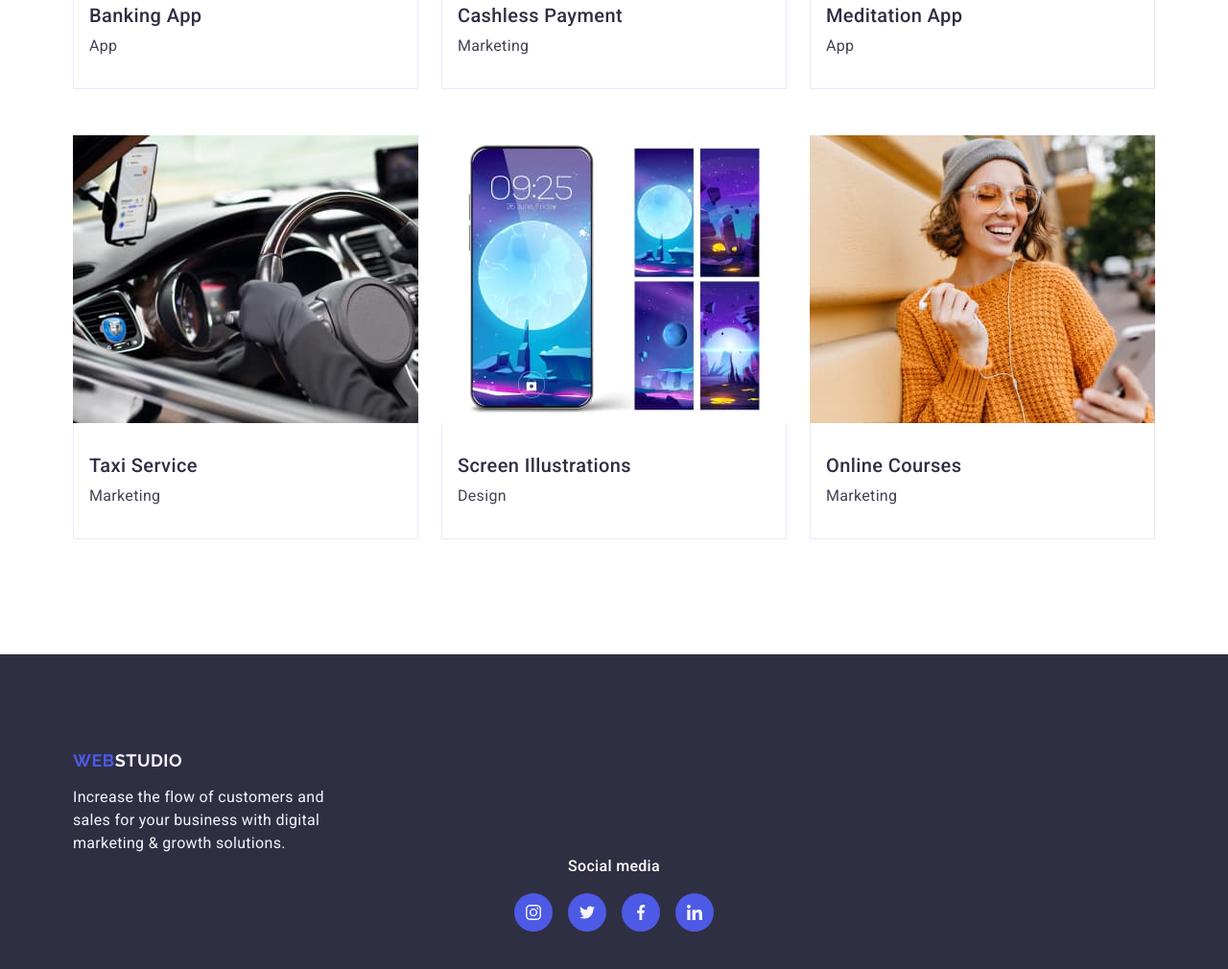
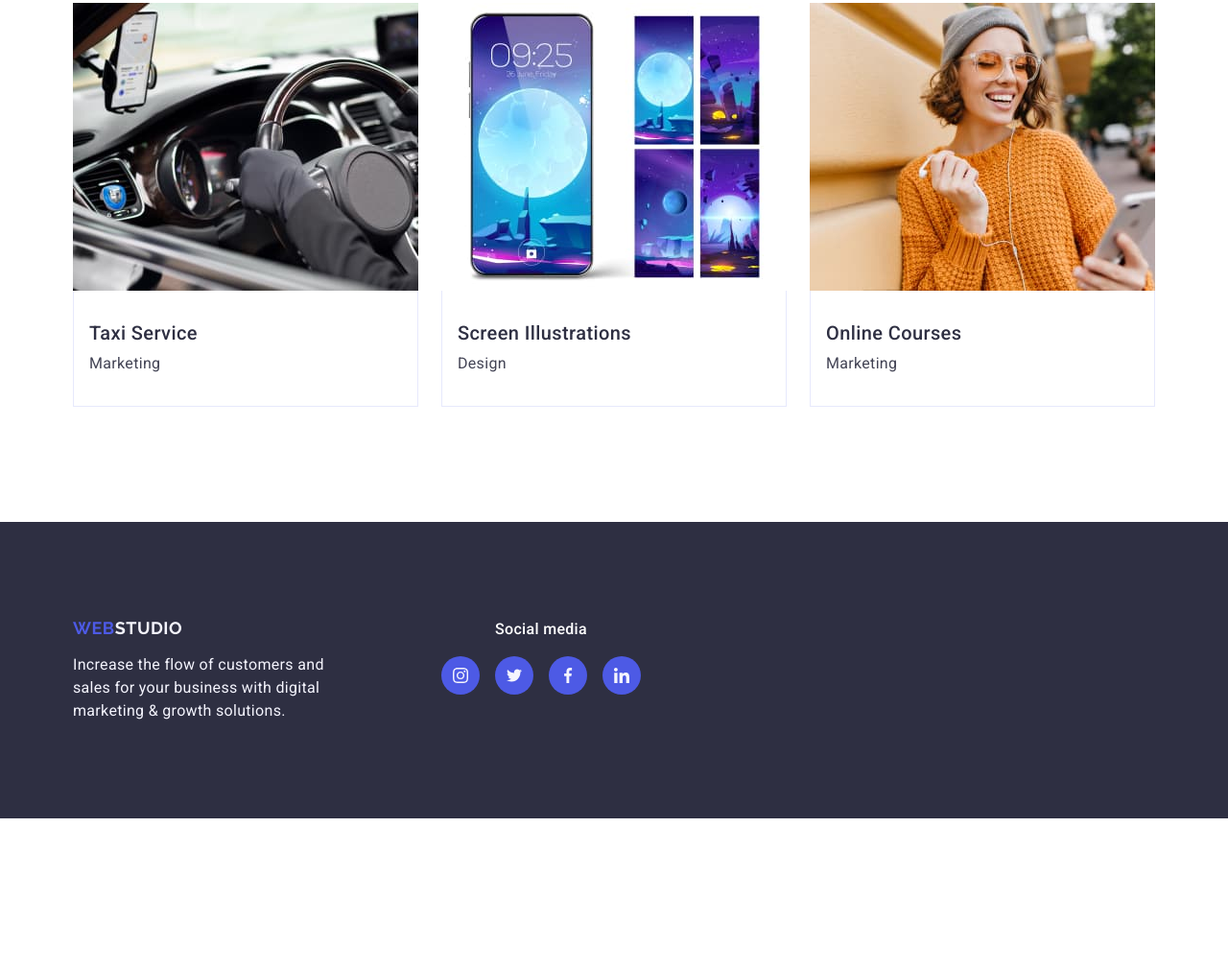
Before and after one commit to IgorGedenidze/goit-markup-hw-04, a plain HTML site: page index.html in a window 1280 px wide. Shown: the part 2639-3649 px from the top of the page at 96% size. After the commit the page ends 3492 px from the top, so only its background shows below. Drawn offline with nearby package versions, Linux system fonts and the light colour scheme.

Commit message:
TheEndHW4

```diff
--- a/css/styles.css
+++ b/css/styles.css
@@ -360,7 +360,7 @@ background-color: #404BBF;
     line-height: 1.11em;
     letter-spacing: 0.02em;
     text-transform: capitalize;
-    margin: 138px 0 72px 0;
+    margin: 0 0 72px 0;
 }
 
 .portfolio-list {
@@ -442,18 +442,22 @@ background-color: #404BBF;
         letter-spacing: 0.02em;
 }
 
-.footer-container{
-    align-items: start;
-    flex-direction: column;
-}
-
 .footer {
     background-color: #2E2F42;
     padding: 100px 0 100px;
 }
 
+.footer-container{
+    display: flex;
+    align-items: baseline;
+}
+
+.cont-logo{
+    margin-right: 120px;
+}
+
 .footer .footer-logo{
-    display: inline-block;
+    display: flex;
 }
 
 .footer-logo {
@@ -482,9 +486,6 @@ background-color: #404BBF;
 }
 
 .div-footer-icons {
-    display: block;
-    justify-content: center;
-    align-items: center;
 }
 
 .p-footer-social-media {
@@ -520,8 +521,7 @@ background-color: #404BBF;
     transition: background-color 250ms cubic-bezier(0.4, 0, 0.2, 1);
 }
 
-.social-link:hover,
-.social-link:focus {
+.social-link:hover {
     background-color: #31d0aa;
 }
 
--- a/index.html
+++ b/index.html
@@ -379,6 +379,7 @@
 
   <footer class="footer">
     <div class="container footer-container">
+      <div class="cont-logo">
     <a class="footer-logo" href="./index.html">Web<span class="footer-logo-black">Studio</span></a>
     <p class="footer-text">
       Increase the flow of customers and sales for your business with digital marketing & growth solutions.
@@ -426,6 +427,7 @@
         </li>
       </ul>
     </div>
+    </div>
   </footer>
 </body>
 
```
